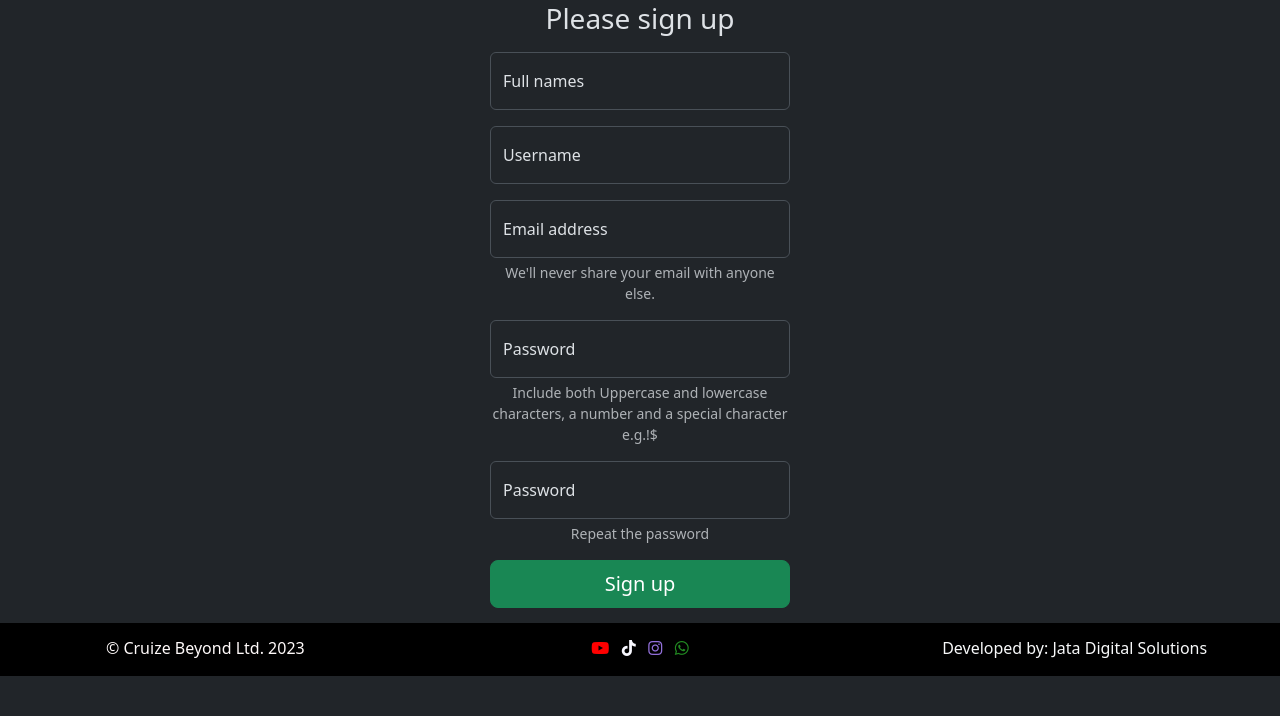
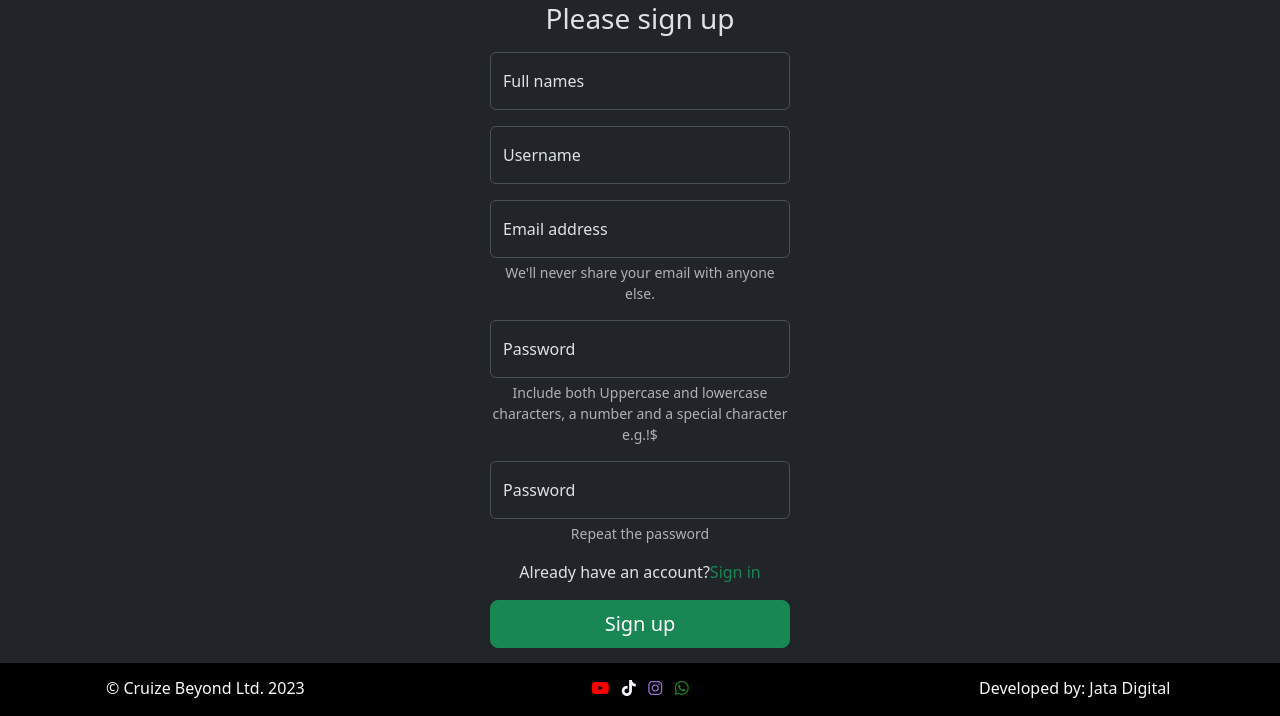
Before and after one commit to wahomez/tours, a Django app: page /signup/ in a window 1280 px wide. Shown: the part 178-894 px from the top of the page. Before the commit the page ends 854 px from the top, so only its background shows below. Run offline with Django 4.2, Linux system fonts and the light colour scheme; some libraries are stand-ins or nearby versions.

Commit message:
minor additions

```diff
--- a/templates/includes/footer.html
+++ b/templates/includes/footer.html
@@ -15,7 +15,7 @@
         </div>
         <div class="col-sm-4 justify-content-right">
             <a class="link-light" href="http://jatasolutions.edenconsultants.co.ke">
-                <p>Developed by: Jata Digital Solutions</p>
+                <p>Developed by: Jata Digital</p>
             </a>
         </div>
     </div>
--- a/templates/signup.html
+++ b/templates/signup.html
@@ -58,6 +58,9 @@
         Enter a password
       </div>
     </div>
+    <div class="mb-3">
+      <p>Already have an account?<a class="link-success" href={% url 'signin'%}>Sign in</a></p>
+    </div>
 
     <button class="w-100 btn btn-lg btn-success" type="submit">Sign up</button>
   </form>
```
